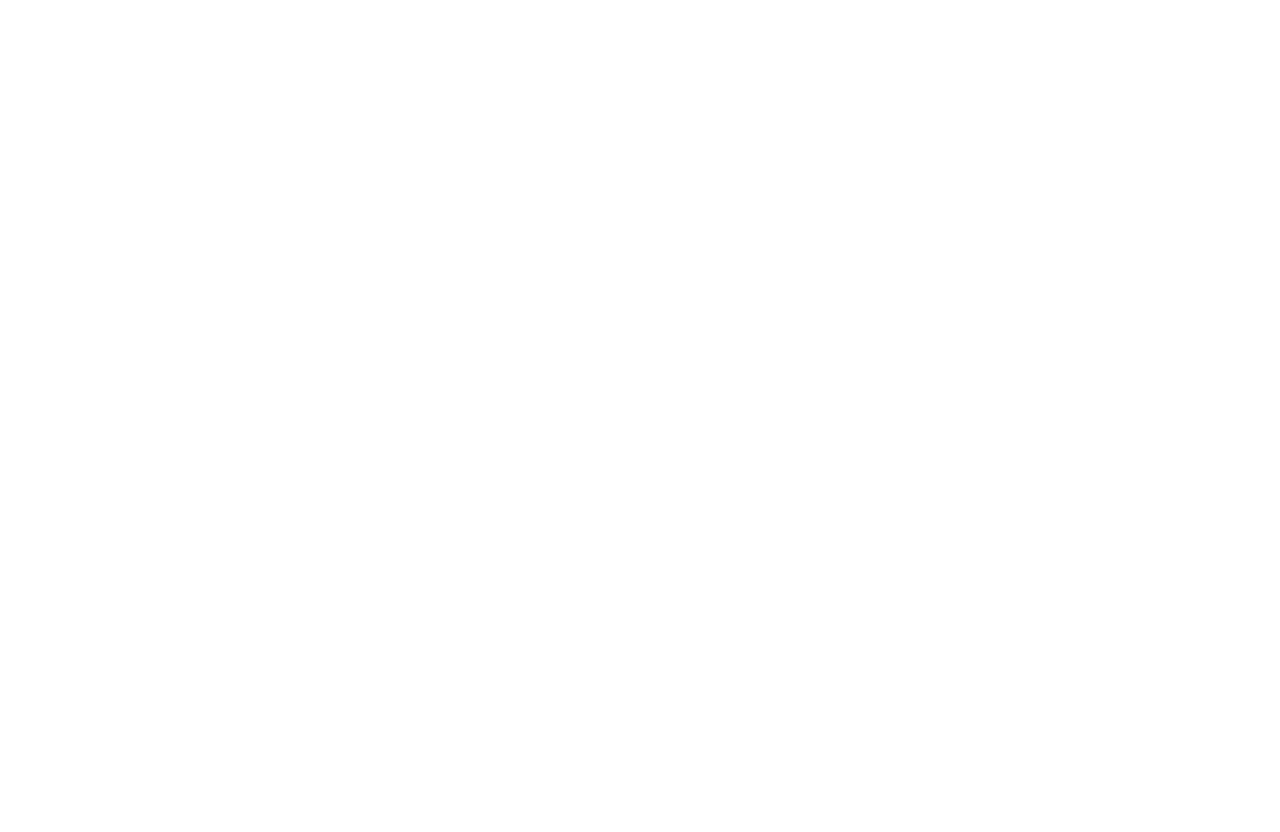
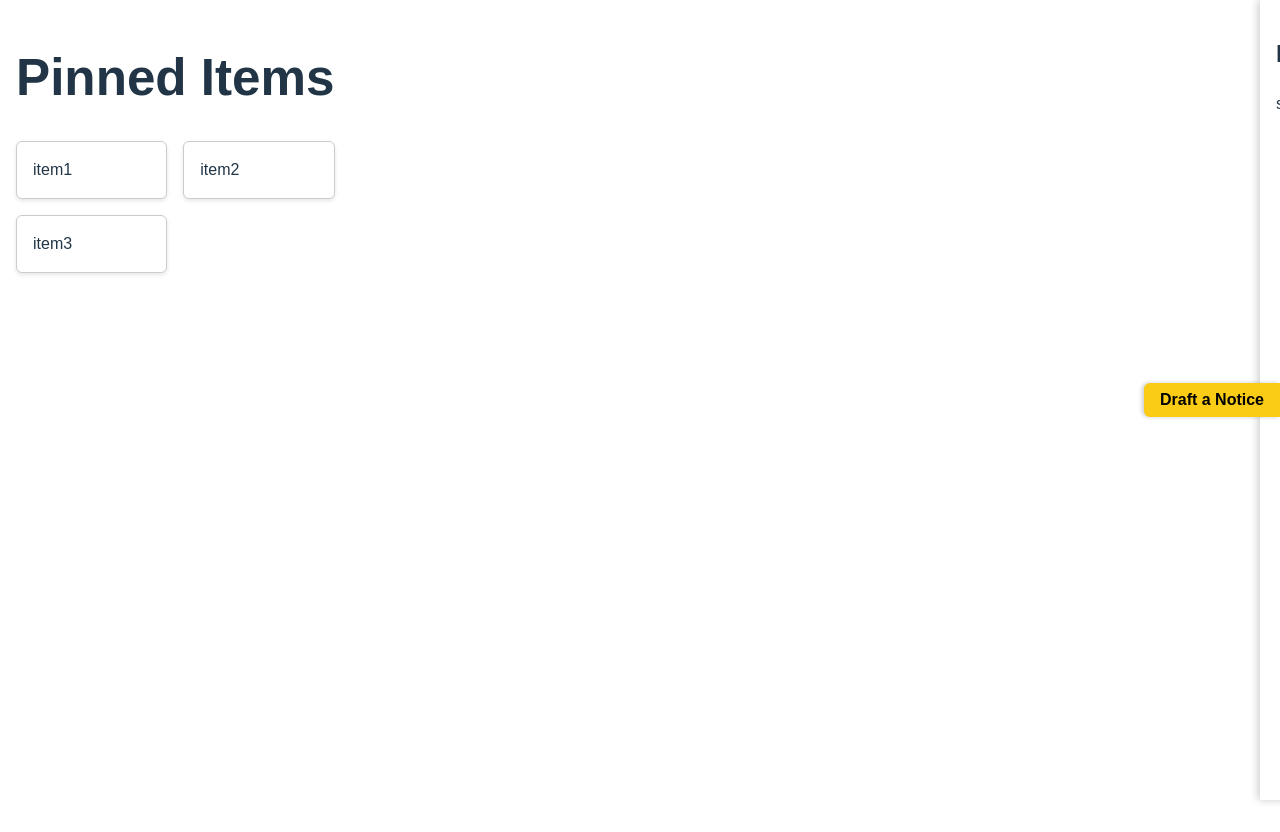
Before and after one commit to jamienahx/YeoSync, a React (Vite) app in the folder Project4FE/: page /Priority in a window 1280 px wide. Before the commit this address had no page. Before the commit the page ends 800 px from the top, so only its background shows below. Built offline with nearby package versions, Linux system fonts and the light colour scheme.

Commit message:
delete functionality , mock page for priority

```diff
--- a/Project4FE/src/App.tsx
+++ b/Project4FE/src/App.tsx
@@ -4,6 +4,7 @@
 import Dashboard from "./components/Dashboard/Dashboard";
 import SignInForm from "./components/SignInForm/SignInForm";
 import MemberPage from './components/MemberPage/MemberPage';
+import Priority from './components/Priority/Priority';
 
 
 const App = () => {
@@ -13,7 +14,7 @@
     <Route path = "/" element={<SignInForm/>} />
     <Route path = "/dashboard" element = {<Dashboard />} />
     <Route path ="/members/:memberName" element={<MemberPage />}/>
-
+  <Route path ="/Priority" element={<Priority />}/>
   </Routes>
 
 );
--- a/Project4FE/src/components/MemberPage/MemberPage.tsx
+++ b/Project4FE/src/components/MemberPage/MemberPage.tsx
@@ -80,9 +80,10 @@
 const handleConfirmSwap = async () => {
     if(!taskToSwap || ! selectedMember) return;
     const newTask ={
-        ...taskToSwap,
-        member: selectedMember
+        ...taskToSwap, //everything of the current task
+        member: selectedMember //the member that was selected
     }
+    // console.log("Posting new task to backend:", newTask);
     try{
 
         await fetch ('http://localhost:3000/dashboard', {
@@ -117,6 +118,25 @@
 }, [])
 
 
+//delete function
+
+const handleDeleteTask = async (_id: string) => {
+    try {
+        await fetch(`http://localhost:3000/dashboard/${_id}`, {
+
+        method: "DELETE",
+        });
+
+        await fetchMemberTasks();
+
+    } catch(err){
+        console.error("Failed to delete task:", err);
+
+    }
+
+}
+
+
     return (
 <div style = {{padding: '20px'}}>
 
@@ -149,6 +169,8 @@
                         <em>{task.long_description}</em>
                         </>
                     )}
+
+                    <button onClick={() => handleDeleteTask(task._id)}>Delete</button>
                     {/*when user clicks on this, the modal will be opened. The selected task is saved to the state  and will be swapped */}
                      {/*now inside the state variable, taskToSwap is now having this task*/}
                 <button onClick={() => handleOpenModal(task)}>Swap</button>
--- /dev/null
+++ b/Project4FE/src/components/Priority/Priority.css
@@ -0,0 +1,58 @@
+.priority-container {
+  min-height: 100vh;
+  position: relative;
+  font-family: sans-serif;
+  padding: 1rem;
+}
+
+/* pinned items layout */
+.pinned .grid {
+  display: grid;
+  grid-template-columns: repeat(2, 1fr);
+  gap: 1rem;
+}
+.pinned .item {
+  background: white;
+  border: 1px solid #ccc;
+  padding: 1rem;
+  border-radius: 6px;
+  box-shadow: 0 2px 4px rgba(0,0,0,0.1);
+}
+
+/* drawer */
+.slider {
+  position: fixed;
+  top: 0;
+  right: -240px;
+  width: 260px;
+  height: 100%;
+  background: white;
+  box-shadow: -2px 0 8px rgba(0,0,0,0.2);
+  transition: right 0.3s ease;
+  z-index: 10;
+}
+.slider.open {
+  right: 0; /* slide into view */
+}
+.slider-content {
+  padding: 1rem;
+}
+
+/* post-it tab */
+.tab {
+  position: fixed;
+  top: 50%;
+  right: 0;
+  transform: translateY(-50%);
+  background: #facc15; /* yellow */
+  border: none;
+  padding: 0.5rem 1rem;
+  font-weight: bold;
+  cursor: pointer;
+  border-radius: 6px 0 0 6px;
+  box-shadow: -2px 0 4px rgba(0,0,0,0.2);
+  z-index: 20;
+}
+.tab.shifted {
+  right: 260px; /* moves with the drawer */
+}
--- /dev/null
+++ b/Project4FE/src/components/Priority/Priority.tsx
@@ -0,0 +1,39 @@
+import { useState } from "react";
+import "./Priority.css"; // import custom CSS
+
+const Priority = () => {
+  // slider state
+  const [isOpen, setIsOpen] = useState(false);
+
+  return (
+    <div className="priority-container">
+      {/* pinned stuff */}
+      <div className="pinned">
+        <h1>Pinned Items</h1>
+        <div className="grid">
+          <div className="item">item1</div>
+          <div className="item">item2</div>
+          <div className="item">item3</div>
+        </div>
+      </div>
+
+      {/* Slider */}
+      <div className={`slider ${isOpen ? "open" : ""}`}>
+        <div className="slider-content">
+          <h2>Draft a Notice</h2>
+          <p>slider content here</p>
+        </div>
+      </div>
+
+      {/* Tab */}
+      <button
+        className={`tab ${isOpen ? "shifted" : ""}`}
+        onClick={() => setIsOpen(!isOpen)}
+      >
+        {isOpen ? "✖" : "Draft a Notice"}
+      </button>
+    </div>
+  );
+};
+
+export default Priority;
```
